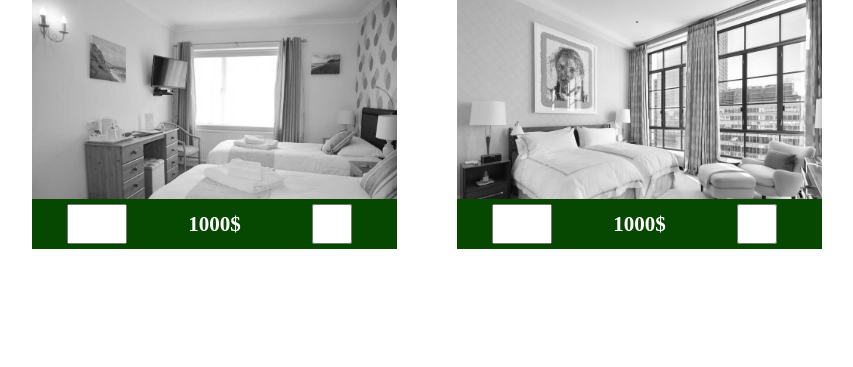
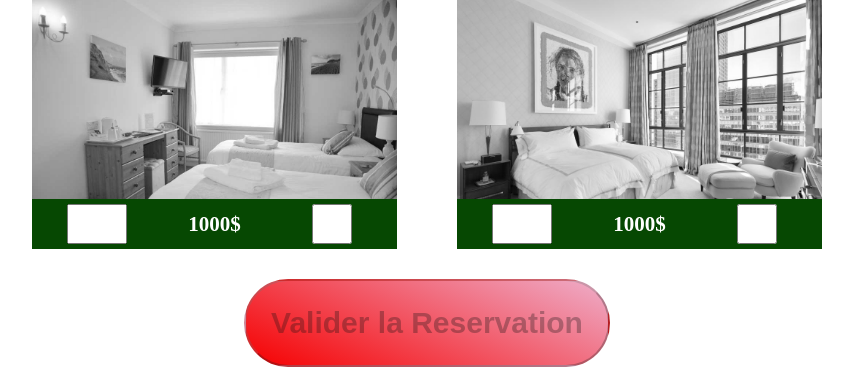
Before and after one commit to MohssineElAttari/gestionReservation, a PHP site: page /View/reservation.php in a window 1280 px wide. Shown: the part 1128-1495 px from the top of the page, without its empty margins (213-1066 px from the left). Before the commit the page ends 1377 px from the top, so only its background shows below. Run offline with PHP 8.4, Linux system fonts and the light colour scheme.

Commit message:
new update

```diff
--- a/View/reservation.php
+++ b/View/reservation.php
@@ -1,6 +1,3 @@
-<?php
-
-?>
 <!DOCTYPE html>
 <html lang="en">
 
@@ -10,6 +7,7 @@
     <meta name="viewport" content="width=device-width, initial-scale=1.0">
     <title>Reservation</title>
     <link rel="stylesheet" href="../css/style.css">
+    <script src="../js/script.js" defer></script>
 </head>
 
 <body>
@@ -34,7 +32,7 @@
                         <h3>
                             1000$
                         </h3>
-                        <input type="checkbox" name="valid" id="">
+                        <input type="checkbox" name="valid" id="" class="check_input">
                     </div>
                 </div>
                 <div class="bien_child">
@@ -53,7 +51,7 @@
                         <h3>
                             1000$
                         </h3>
-                        <input type="checkbox" name="valid" id="">
+                        <input type="checkbox" name="valid" id="" class="check_input">
                     </div>
                 </div>
                 <div class="bien_child">
@@ -72,7 +70,7 @@
                         <h3>
                             1000$
                         </h3>
-                        <input type="checkbox" name="valid" id="">
+                        <input type="checkbox" name="valid" id="" class="check_input">
                     </div>
                 </div>
                 <div class="bien_child">
@@ -91,7 +89,7 @@
                         <h3>
                             1000$
                         </h3>
-                        <input type="checkbox" name="valid" id="">
+                        <input type="checkbox" name="valid" id="" class="check_input">
                     </div>
                 </div>
                 <div class="bien_child">
@@ -110,7 +108,7 @@
                         <h3>
                             1000$
                         </h3>
-                        <input type="checkbox" name="valid" id="">
+                        <input type="checkbox" name="valid" id="" class="check_input">
                     </div>
                 </div>
                 <div class="bien_child">
@@ -129,7 +127,7 @@
                         <h3>
                             1000$
                         </h3>
-                        <input type="checkbox" name="valid" id="">
+                        <input type="checkbox" name="valid" id="" class="check_input">
                     </div>
                 </div>
                 <div class="bien_child">
@@ -148,7 +146,7 @@
                         <h3>
                             1000$
                         </h3>
-                        <input type="checkbox" name="valid" id="">
+                        <input type="checkbox" name="valid" id="" class="check_input">
                     </div>
                 </div>
                 <div class="bien_child">
@@ -168,10 +166,11 @@
                         <h3>
                             1000$
                         </h3>
-                        <input type="checkbox" name="valid" id="">
+                        <input type="checkbox" name="valid" id="" class="check_input">
                     </div>
                 </div>
             </div>
+            <button id="btn_reservation" onclick="verefirerValidation()">Valider la Reservation</button>
         </section>
         <section class="enfant_container" hidden>
             <div>
--- a/css/style.css
+++ b/css/style.css
@@ -63,11 +63,22 @@
 .bien_parent .bien_child .img_bien a img {
     width: 100%;
     max-width: 100%;
-    filter: grayscale(1);
+    filter: grayscale(100%);
     transition: all 0.9s;
 }
 
 .bien_parent .bien_child .img_bien a img:hover {
-    filter: unset;
+    filter: none;
     transform: scale(1.5);
 }
+
+.bien_container button {
+    display: block;
+    width: fit-content;
+    margin: auto;
+    font-size: 30px;
+    font-weight: bold;
+    padding: 25px;
+    border-radius: 50px;
+    background: linear-gradient(204deg, rgba(238, 174, 202, 1) 0%, rgba(246, 0, 0, 1) 100%);
+}
--- /dev/null
+++ b/js/script.js
@@ -0,0 +1,44 @@
+let check = document.querySelectorAll('.check_input');
+let button_reservation = document.getElementById('btn_reservation');
+let divEnfant = document.querySelector('.enfant_container');
+console.log(divEnfant);
+// bien.addeventlistener(function())
+console.log(check);
+
+// Array.from(checke).forEach(function(elm) {
+//     elm.addEventListener("change", verefirer_check)
+// });
+for (let i = 0; i < check.length; i++) {
+    // console.log(check[i]);
+    check[i].addEventListener("change", verefirer_check);
+}
+let compteur = 0;
+button_reservation.disabled = true;
+
+function verefirer_check(e) {
+    let element = e.srcElement;
+    let = image_child = element.parentElement.parentElement.childNodes[3].childNodes[1].childNodes[1];
+    // console.log(button_reservation);
+    if (element.checked) {
+        image_child.style.filter = "none";
+        compteur++;
+    } else {
+        image_child.style.filter = "grayscale(100%)";
+        compteur--;
+    }
+    console.log(compteur);
+    if (compteur == 0) {
+        button_reservation.disabled = true;
+        divEnfant.setAttribute("hidden", true);
+    } else {
+        button_reservation.disabled = false;
+    }
+}
+
+function verefirerValidation() {
+    if (!button_reservation.disabled) {
+        divEnfant.removeAttribute("hidden");
+    } else {
+        divEnfant.addAttribute("hidden");
+    }
+}
```
